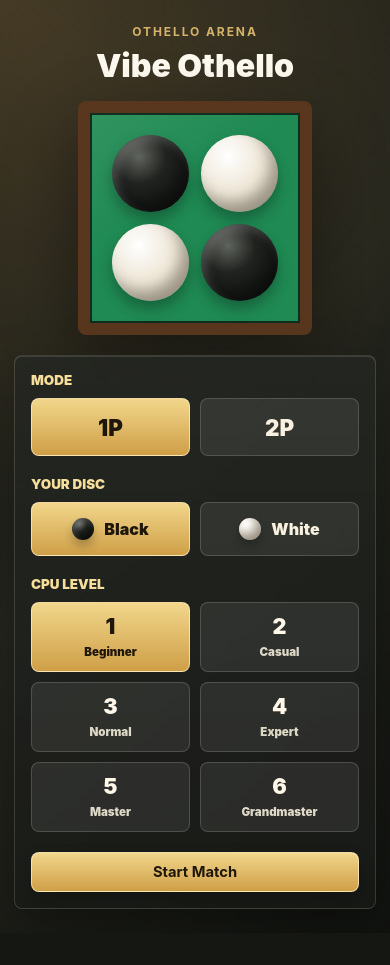
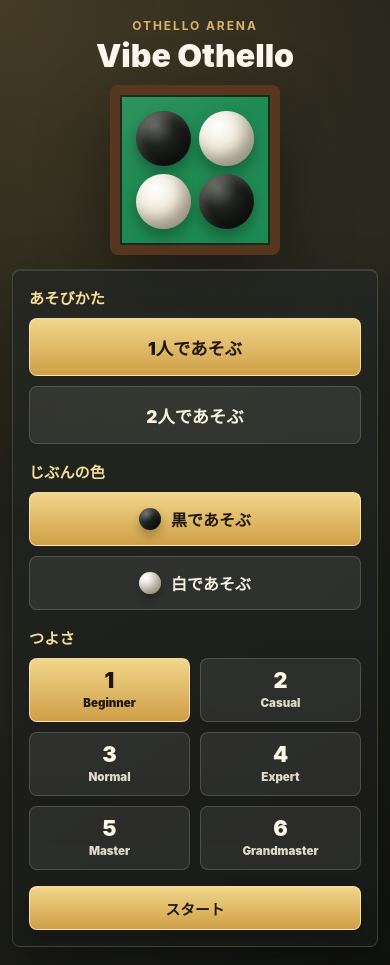
Before and after one commit to westzaki/vibe-othello, a React (Vite) app: page / in a window 390 px wide. Before the commit the page ends 933 px from the top, so only its background shows below. Built offline with nearby package versions, Linux system fonts and the light colour scheme.

Commit message:
feat(ui): clean up game layout

```diff
--- a/src/components/AdvantageBar.tsx
+++ b/src/components/AdvantageBar.tsx
@@ -13,10 +13,10 @@ export function AdvantageBar({ advantage }: AdvantageBarProps) {
   return (
     <section
       className="advantage-panel"
-      aria-label={`Advantage: Black ${advantage.blackPercent} percent, White ${advantage.whitePercent} percent`}
+      aria-label={`形勢: 黒 ${advantage.blackPercent} パーセント, 白 ${advantage.whitePercent} パーセント`}
     >
       <div className="advantage-panel__header">
-        <span>Advantage</span>
+        <span>形勢</span>
         <strong>{getAdvantageLabel(advantage)}</strong>
       </div>
       <div className="advantage-bar" style={barStyle} aria-hidden="true">
@@ -25,10 +25,10 @@ export function AdvantageBar({ advantage }: AdvantageBarProps) {
       </div>
       <div className="advantage-panel__scores">
         <span className="advantage-panel__score advantage-panel__score--black">
-          Black {advantage.blackPercent}%
+          黒 {advantage.blackPercent}%
         </span>
         <span className="advantage-panel__score advantage-panel__score--white">
-          White {advantage.whitePercent}%
+          白 {advantage.whitePercent}%
         </span>
       </div>
     </section>
@@ -37,12 +37,12 @@ export function AdvantageBar({ advantage }: AdvantageBarProps) {
 
 function getAdvantageLabel(advantage: Advantage): string {
   if (advantage.leadingDisc === null) {
-    return "Even";
+    return "互角";
   }
 
-  return `${formatDisc(advantage.leadingDisc)} leads`;
+  return `${formatDisc(advantage.leadingDisc)}が有利`;
 }
 
 function formatDisc(disc: "black" | "white"): string {
-  return disc === "black" ? "Black" : "White";
+  return disc === "black" ? "黒" : "白";
 }
--- a/src/components/GameHeader.tsx
+++ b/src/components/GameHeader.tsx
@@ -35,11 +35,11 @@ export function GameHeader({
       <h1 id="game-title">Vibe Othello</h1>
       <div className="score-row" aria-label="Current score">
         <span className="score-chip score-chip--black">
-          Black
+          黒
           <strong>{discCounts.black}</strong>
         </span>
         <span className="score-chip score-chip--white">
-          White
+          白
           <strong>{discCounts.white}</strong>
         </span>
       </div>
@@ -58,7 +58,7 @@ export function GameHeader({
             <span className={`turn-disc turn-disc--${currentDisc}`}>
               {formatDisc(currentDisc)}
             </span>
-            Turn
+            の番
           </p>
         )}
       </div>
@@ -77,11 +77,11 @@ export function GameHeader({
                 onClick={onUndo}
                 type="button"
               >
-                まった / Undo
+                まった
               </button>
             )}
             <button className="game-action" onClick={onEndGame} type="button">
-              Stop Match
+              やめる
             </button>
           </>
         ) : (
@@ -90,7 +90,7 @@ export function GameHeader({
             onClick={onNewGame}
             type="button"
           >
-            Title Screen
+            タイトルへ
           </button>
         )}
       </div>
@@ -102,14 +102,14 @@ function getResultLabel(winner: Winner, discCounts: DiscCounts): string {
   const score = `${discCounts.black} - ${discCounts.white}`;
 
   if (winner === "draw") {
-    return `Draw ${score}`;
+    return `ひきわけ ${score}`;
   }
 
-  return `${winner} wins ${score}`;
+  return `${winner === "black" ? "黒" : "白"}の勝ち ${score}`;
 }
 
 function formatDisc(disc: DiscColor): string {
-  return disc === "black" ? "Black" : "White";
+  return disc === "black" ? "黒" : "白";
 }
 
 function getStatusLabel(
@@ -117,12 +117,12 @@ function getStatusLabel(
   endReason: GameEndReason | null,
 ): string {
   if (gameStatus === "playing") {
-    return "In Play";
+    return "対局中";
   }
 
   if (gameStatus === "ended") {
-    return endReason === "completed" ? "Final Board" : "Stopped";
+    return endReason === "completed" ? "最終盤面" : "中断";
   }
 
-  return "Match Setup";
+  return "準備中";
 }
--- a/src/components/MoveHistory.tsx
+++ b/src/components/MoveHistory.tsx
@@ -12,15 +12,15 @@ export function MoveHistory({ moves }: MoveHistoryProps) {
     <section className="move-history" aria-labelledby="move-history-title">
       <div className="move-history__header">
         <h2 id="move-history-title" className="move-history__title">
-          Move History
+          棋譜
         </h2>
         <span className="move-history__count">{moves.length}</span>
       </div>
 
       {recentMoves.length === 0 ? (
-        <p className="move-history__empty">No moves yet</p>
+        <p className="move-history__empty">まだ手はありません</p>
       ) : (
-        <ol className="move-history__list" aria-label="Played moves">
+        <ol className="move-history__list" aria-label="打った手">
           {recentMoves.map((move) => (
             <li className="move-history__item" key={move.moveNumber}>
               <span
--- a/src/index.css
+++ b/src/index.css
@@ -24,7 +24,7 @@ body {
   display: grid;
   min-height: 100vh;
   place-items: center;
-  padding: clamp(18px, 3vw, 34px);
+  padding: clamp(14px, 3vw, 34px);
   background:
     radial-gradient(
       circle at top left,
@@ -36,14 +36,20 @@ body {
 
 .game-shell {
   display: grid;
+  min-width: 0;
   align-items: center;
   width: min(100%, 1180px);
-  grid-template-columns: minmax(280px, 340px) minmax(0, 1fr);
-  gap: clamp(22px, 4vw, 48px);
+  grid-template-columns: minmax(260px, 330px) minmax(0, 1fr);
+  grid-template-areas:
+    "sidebar board"
+    "history board";
+  gap: clamp(16px, 3vw, 32px);
 }
 
 .game-sidebar {
   display: grid;
+  grid-area: sidebar;
+  min-width: 0;
   align-content: center;
   gap: 18px;
   width: 100%;
@@ -79,10 +85,9 @@ body {
 
 .practice-banner span {
   color: #bfb6a3;
-  font-size: 0.72rem;
+  font-size: 0.78rem;
   font-weight: 950;
-  letter-spacing: 0.08em;
-  text-transform: uppercase;
+  letter-spacing: 0;
 }
 
 .practice-banner strong {
@@ -93,6 +98,8 @@ body {
 
 .game-table {
   display: grid;
+  grid-area: board;
+  min-width: 0;
   width: 100%;
   justify-items: center;
   border: 1px solid rgba(255, 244, 214, 0.12);
@@ -110,6 +117,12 @@ body {
     inset 0 1px 0 rgba(255, 255, 255, 0.09);
 }
 
+.game-history-panel {
+  display: grid;
+  grid-area: history;
+  min-width: 0;
+}
+
 .game-heading {
   display: grid;
   gap: 14px;
@@ -119,26 +132,27 @@ body {
 
 .start-screen {
   display: grid;
-  width: min(100%, 860px);
+  min-width: 0;
+  width: min(100%, 900px);
   justify-items: center;
-  gap: clamp(20px, 4vw, 34px);
+  gap: clamp(12px, 2.4vw, 22px);
   text-align: center;
 }
 
 .start-screen__header {
   display: grid;
-  gap: 12px;
+  gap: 8px;
 }
 
 .start-screen__board-preview {
   display: grid;
-  width: min(60vw, 240px);
+  width: min(38vw, 180px);
   aspect-ratio: 1;
   grid-template-columns: repeat(2, 1fr);
-  gap: 12px;
-  border: 12px solid #59371f;
+  gap: 10px;
+  border: 10px solid #59371f;
   border-radius: 8px;
-  padding: 22px;
+  padding: 18px;
   background:
     linear-gradient(145deg, rgba(255, 255, 255, 0.08), transparent 42%), #1f8a53;
   box-shadow:
@@ -175,8 +189,9 @@ body {
 
 .start-panel {
   display: grid;
-  width: min(100%, 620px);
-  gap: 20px;
+  min-width: 0;
+  width: min(100%, 640px);
+  gap: 16px;
   border: 1px solid rgba(255, 244, 214, 0.15);
   border-radius: 8px;
   padding: clamp(16px, 3vw, 24px);
@@ -201,13 +216,13 @@ body {
 .start-panel__title {
   margin: 0;
   color: #f7df9b;
-  font-size: 0.84rem;
+  font-size: 0.95rem;
   font-weight: 900;
-  text-transform: uppercase;
 }
 
 .mode-selector {
   display: grid;
+  min-width: 0;
   grid-template-columns: repeat(2, minmax(0, 1fr));
   gap: 10px;
 }
@@ -215,6 +230,7 @@ body {
 .mode-selector__button,
 .disc-selector__button,
 .cpu-level-button {
+  min-width: 0;
   border: 1px solid rgba(255, 255, 255, 0.16);
   border-radius: 8px;
   color: #f8f1df;
@@ -222,17 +238,21 @@ body {
   cursor: pointer;
   font: inherit;
   font-weight: 900;
+  overflow-wrap: anywhere;
+  white-space: normal;
 }
 
 .disc-selector {
   display: grid;
+  min-width: 0;
   grid-template-columns: repeat(2, minmax(0, 1fr));
   gap: 10px;
 }
 
 .mode-selector__button {
   min-height: 58px;
-  font-size: 1.4rem;
+  padding-inline: 12px;
+  font-size: 1.08rem;
 }
 
 .disc-selector__button {
@@ -241,6 +261,7 @@ body {
   justify-content: center;
   gap: 10px;
   min-height: 54px;
+  padding-inline: 10px;
   font-size: 1rem;
 }
 
@@ -274,13 +295,14 @@ body {
 
 .cpu-level-grid {
   display: grid;
+  min-width: 0;
   grid-template-columns: repeat(3, minmax(0, 1fr));
   gap: 10px;
 }
 
 .cpu-level-button {
   display: grid;
-  min-height: 70px;
+  min-height: 64px;
   place-items: center;
   gap: 2px;
   padding: 10px 8px;
@@ -346,7 +368,7 @@ body {
 h1 {
   margin: 0;
   color: #fffaf0;
-  font-size: clamp(2rem, 4vw, 3.4rem);
+  font-size: clamp(2rem, 4vw, 3.05rem);
   font-weight: 900;
   letter-spacing: 0;
   line-height: 0.95;
@@ -357,7 +379,7 @@ h1 {
   align-items: center;
   flex-wrap: wrap;
   justify-content: flex-start;
-  gap: 10px 16px;
+  gap: 10px 12px;
 }
 
 .score-row {
@@ -374,7 +396,8 @@ h1 {
   justify-content: center;
   border: 1px solid rgba(255, 255, 255, 0.16);
   border-radius: 999px;
-  padding: 6px 12px;
+  min-height: 42px;
+  padding: 8px 12px;
   color: #ece4d1;
   background: rgba(255, 255, 255, 0.08);
   font-size: 0.88rem;
@@ -483,7 +506,8 @@ h1 {
 }
 
 .game-action {
-  min-width: 132px;
+  min-width: 128px;
+  min-height: 44px;
   border: 1px solid rgba(255, 255, 255, 0.18);
   border-radius: 8px;
   padding: 10px 14px;
@@ -496,6 +520,8 @@ h1 {
   font: inherit;
   font-size: 0.92rem;
   font-weight: 700;
+  overflow-wrap: anywhere;
+  white-space: normal;
 }
 
 .game-action:hover:not(:disabled) {
@@ -659,7 +685,7 @@ h1 {
 .move-history__list {
   display: grid;
   overflow: auto;
-  max-height: 210px;
+  max-height: 180px;
   margin: 0;
   padding: 0;
   gap: 6px;
@@ -879,12 +905,13 @@ h1 {
 
 .review-screen {
   display: grid;
-  width: min(100%, 1080px);
+  width: min(100%, 1120px);
   place-items: center;
 }
 
 .review-panel {
   display: grid;
+  min-width: 0;
   width: 100%;
   justify-items: stretch;
   gap: 18px;
@@ -930,8 +957,9 @@ h1 {
 
 .review-layout {
   display: grid;
+  min-width: 0;
   align-items: start;
-  grid-template-columns: minmax(300px, 0.92fr) minmax(320px, 1fr);
+  grid-template-columns: minmax(320px, 0.95fr) minmax(320px, 1fr);
   gap: clamp(16px, 3vw, 28px);
   text-align: left;
 }
@@ -939,6 +967,7 @@ h1 {
 .review-board-panel {
   display: grid;
   align-content: start;
+  justify-items: stretch;
   gap: 12px;
 }
 
@@ -1020,6 +1049,12 @@ h1 {
   background: rgba(240, 200, 107, 0.12);
 }
 
+.review-summary__item--selected {
+  box-shadow:
+    inset 4px 0 0 #f0c86b,
+    0 0 0 1px rgba(240, 200, 107, 0.28);
+}
+
 .review-summary__item:focus-visible {
   outline: 3px solid #f0c86b;
   outline-offset: 2px;
@@ -1065,14 +1100,14 @@ h1 {
 
 .review-playback {
   display: grid;
-  grid-template-columns: minmax(92px, auto) minmax(74px, 1fr) minmax(92px, auto);
+  grid-template-columns: minmax(96px, auto) minmax(78px, 1fr) minmax(96px, auto);
   align-items: center;
   gap: 8px;
 }
 
 .review-playback .game-action {
   width: 100%;
-  min-height: 38px;
+  min-height: 44px;
 }
 
 .review-playback .game-action:disabled {
@@ -1082,7 +1117,7 @@ h1 {
 
 .review-playback__status {
   display: grid;
-  min-height: 38px;
+  min-height: 44px;
   place-items: center;
   border: 1px solid rgba(214, 179, 106, 0.28);
   border-radius: 7px;
@@ -1094,11 +1129,12 @@ h1 {
 
 .review-playback__practice {
   width: 100%;
-  min-height: 40px;
+  min-height: 46px;
 }
 
 .review-board {
-  width: min(100%, 440px);
+  width: min(100%, 480px);
+  min-width: 0;
   color: #cfc5af;
 }
 
@@ -1143,7 +1179,8 @@ h1 {
   top: 4px;
   left: 4px;
   border-radius: 4px;
-  padding: 2px 4px;
+  min-width: 22px;
+  padding: 3px 5px;
   color: #111310;
   background: #fff8e8;
   font-size: clamp(0.52rem, 1.5vw, 0.64rem);
@@ -1303,7 +1340,7 @@ h1 {
 }
 
 .board-frame {
-  width: min(100%, 640px);
+  width: min(100%, 680px);
   padding: clamp(12px, 2.8vw, 22px);
   border: 1px solid rgba(255, 244, 214, 0.24);
   border-radius: 8px;
@@ -1532,21 +1569,24 @@ h1 {
 
 @media (max-width: 520px) {
   .app {
-    padding: 24px 14px;
+    align-items: start;
+    padding: 18px 12px;
   }
 
   .game-shell {
     grid-template-columns: 1fr;
-    gap: 16px;
+    grid-template-areas:
+      "sidebar"
+      "board"
+      "history";
+    gap: 14px;
   }
 
   .game-sidebar {
-    order: 2;
     padding: 14px;
   }
 
   .game-table {
-    order: 1;
     padding: 10px;
   }
 
@@ -1559,19 +1599,58 @@ h1 {
     justify-content: center;
   }
 
+  .game-action {
+    flex: 1 1 128px;
+  }
+
   h1 {
     font-size: 2rem;
   }
 
+  .start-screen {
+    width: calc(100vw - 24px);
+    gap: 14px;
+  }
+
+  .start-screen__board-preview {
+    width: min(46vw, 170px);
+    border-width: 10px;
+    gap: 8px;
+    padding: 16px;
+  }
+
+  .start-panel {
+    width: 100%;
+    gap: 16px;
+  }
+
+  .mode-selector,
+  .disc-selector {
+    grid-template-columns: 1fr;
+  }
+
   .cpu-level-grid {
     grid-template-columns: repeat(2, minmax(0, 1fr));
   }
 
   .board-frame {
-    width: min(92vw, 560px);
+    width: min(100%, 560px);
   }
 
   .review-layout {
+    grid-template-columns: 1fr;
+  }
+
+  .review-panel {
+    gap: 14px;
+    padding: 16px;
+  }
+
+  .review-board {
+    width: min(100%, 560px);
+  }
+
+  .review-playback {
     grid-template-columns: 1fr;
   }
 
@@ -1583,10 +1662,13 @@ h1 {
 @media (min-width: 521px) and (max-width: 900px) {
   .game-shell {
     grid-template-columns: 1fr;
+    grid-template-areas:
+      "sidebar"
+      "board"
+      "history";
   }
 
   .game-sidebar {
-    grid-template-columns: minmax(0, 1fr) minmax(280px, 0.9fr);
     align-items: start;
   }
 
--- a/src/screens/ReviewScreen.tsx
+++ b/src/screens/ReviewScreen.tsx
@@ -146,10 +146,10 @@ export function ReviewScreen({
             onClick={onBackToResult}
             type="button"
           >
-            Result に戻る
+            結果に戻る
           </button>
           <button className="game-action" onClick={onBackToStart} type="button">
-            Title Screen
+            タイトルへ
           </button>
         </div>
       </div>
--- a/src/screens/StartScreen.tsx
+++ b/src/screens/StartScreen.tsx
@@ -35,7 +35,7 @@ export function StartScreen({
 
       <div className="start-panel" aria-label="Match setup">
         <div className="start-panel__section">
-          <h2 className="start-panel__title">Mode</h2>
+          <h2 className="start-panel__title">あそびかた</h2>
           <div className="mode-selector">
             <button
               aria-pressed={mode === "onePlayer"}
@@ -43,7 +43,7 @@ export function StartScreen({
               onClick={() => setMode("onePlayer")}
               type="button"
             >
-              1P
+              1人であそぶ
             </button>
             <button
               aria-pressed={mode === "twoPlayer"}
@@ -51,7 +51,7 @@ export function StartScreen({
               onClick={() => setMode("twoPlayer")}
               type="button"
             >
-              2P
+              2人であそぶ
             </button>
           </div>
         </div>
@@ -59,7 +59,7 @@ export function StartScreen({
         {mode === "onePlayer" && (
           <>
             <div className="start-panel__section">
-              <h2 className="start-panel__title">Your Disc</h2>
+              <h2 className="start-panel__title">じぶんの色</h2>
               <div className="disc-selector">
                 <button
                   aria-pressed={humanDisc === "black"}
@@ -68,7 +68,7 @@ export function StartScreen({
                   type="button"
                 >
                   <span className="disc-selector__disc disc-selector__disc--black" />
-                  Black
+                  黒であそぶ
                 </button>
                 <button
                   aria-pressed={humanDisc === "white"}
@@ -77,17 +77,17 @@ export function StartScreen({
                   type="button"
                 >
                   <span className="disc-selector__disc disc-selector__disc--white" />
-                  White
+                  白であそぶ
                 </button>
               </div>
             </div>
 
             <div className="start-panel__section">
-              <h2 className="start-panel__title">CPU Level</h2>
+              <h2 className="start-panel__title">つよさ</h2>
               <div className="cpu-level-grid">
                 {cpuLevels.map((level, index) => (
                   <button
-                    aria-label={`CPU level ${index + 1}, ${cpuLevelLabels[level]}`}
+                    aria-label={`つよさ ${index + 1}, ${cpuLevelLabels[level]}`}
                     aria-pressed={cpuLevel === level}
                     className={[
                       "cpu-level-button",
@@ -115,7 +115,7 @@ export function StartScreen({
           onClick={() => onStart(mode, cpuLevel, humanDisc)}
           type="button"
         >
-          Start Match
+          スタート
         </button>
       </div>
     </section>
--- a/src/screens/review/ReviewPlaybackControls.tsx
+++ b/src/screens/review/ReviewPlaybackControls.tsx
@@ -37,7 +37,7 @@ export function ReviewPlaybackControls({
         onClick={onStartPractice}
         type="button"
       >
-        {currentMoveNumber === 0 ? "初期盤面から練習" : "この手の前から練習"}
+        ここから練習
       </button>
     </div>
   );
```
Also changed, not shown: src/components/GameResultOverlay.tsx (+6 -6 lines), src/screens/GameScreen.tsx (+7 -4 lines).
